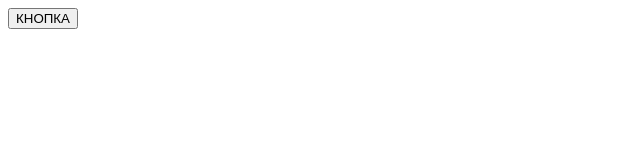
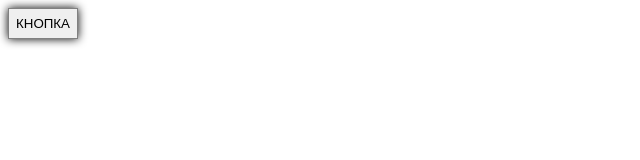
Before and after one commit to Revertalik/git-lesson, a plain HTML site: page index.html in a window 1280 px wide. Shown: the whole page, without its empty margins (0-640 px from the left). Drawn offline with Linux system fonts and the light colour scheme.

Commit message:
Добавлены стили

```diff
--- a/index.html
+++ b/index.html
@@ -3,6 +3,7 @@
 <head>
 	<meta charset="UTF-8">
 	<title>GIT</title>
+	<link rel="stylesheet" href="style.css">
 </head>
 <body>
 	<button id="btn">КНОПКА</button>
--- /dev/null
+++ b/style.css
@@ -0,0 +1,5 @@
+button {
+	padding: 7px;
+	border: 1px solid gray;
+	box-shadow: 0 0 10px;
+}
```
